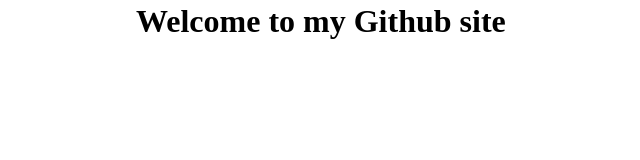
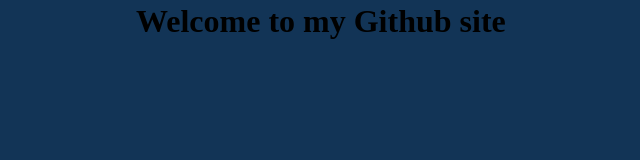
Before and after one commit to ryanpardisi/ryanpardisi.github.io, a plain HTML site: page index.html in a window 1280 px wide. Shown: the top 160 px of the page, without its empty margins (504-1144 px from the left). Drawn offline with Linux system fonts and the light colour scheme.

Commit message:
Update styles.css

```diff
--- a/styles.css
+++ b/styles.css
@@ -1,4 +1,7 @@
-
+body, html{
+     background-color: #123456;
+     color: #000;
+}
 .header{
      left: 0;
      top: 0;
```
Lines whose indentation alone changed are shown as unchanged.
